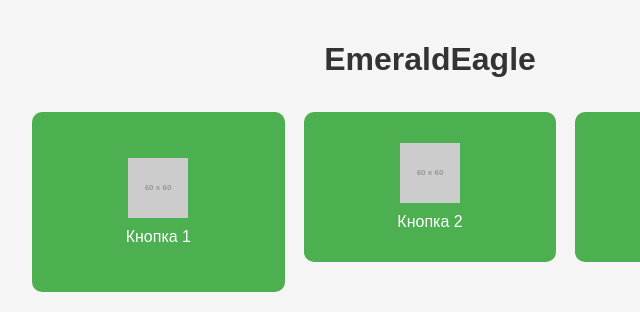
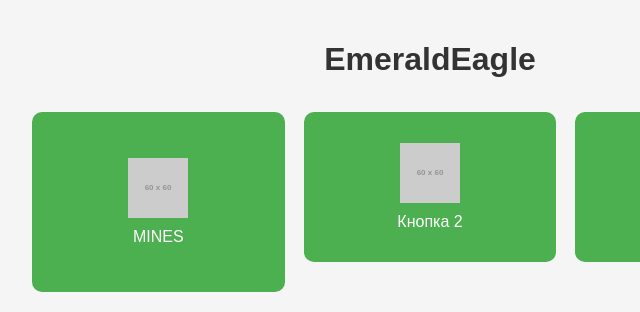
Before and after one commit to inkognito28/inkognito28.github.io, a plain HTML site: page index.html in a window 1280 px wide. Shown: the top 312 px of the page, 210-850 px from the left. Drawn offline with Linux system fonts and the light colour scheme; placeholder pictures from the web are drawn by us.

Commit message:
Update index.html

```diff
--- a/index.html
+++ b/index.html
@@ -70,7 +70,7 @@
         <!-- Кнопка 1 -->
         <a hrev="https://entypublic.github.io/xdmines/" class="button">
             <img src="https://via.placeholder.com/60" alt="Иконка 1">
-            Кнопка 1
+            MINES
         </a
 
         <!-- Кнопка 2 -->
```
